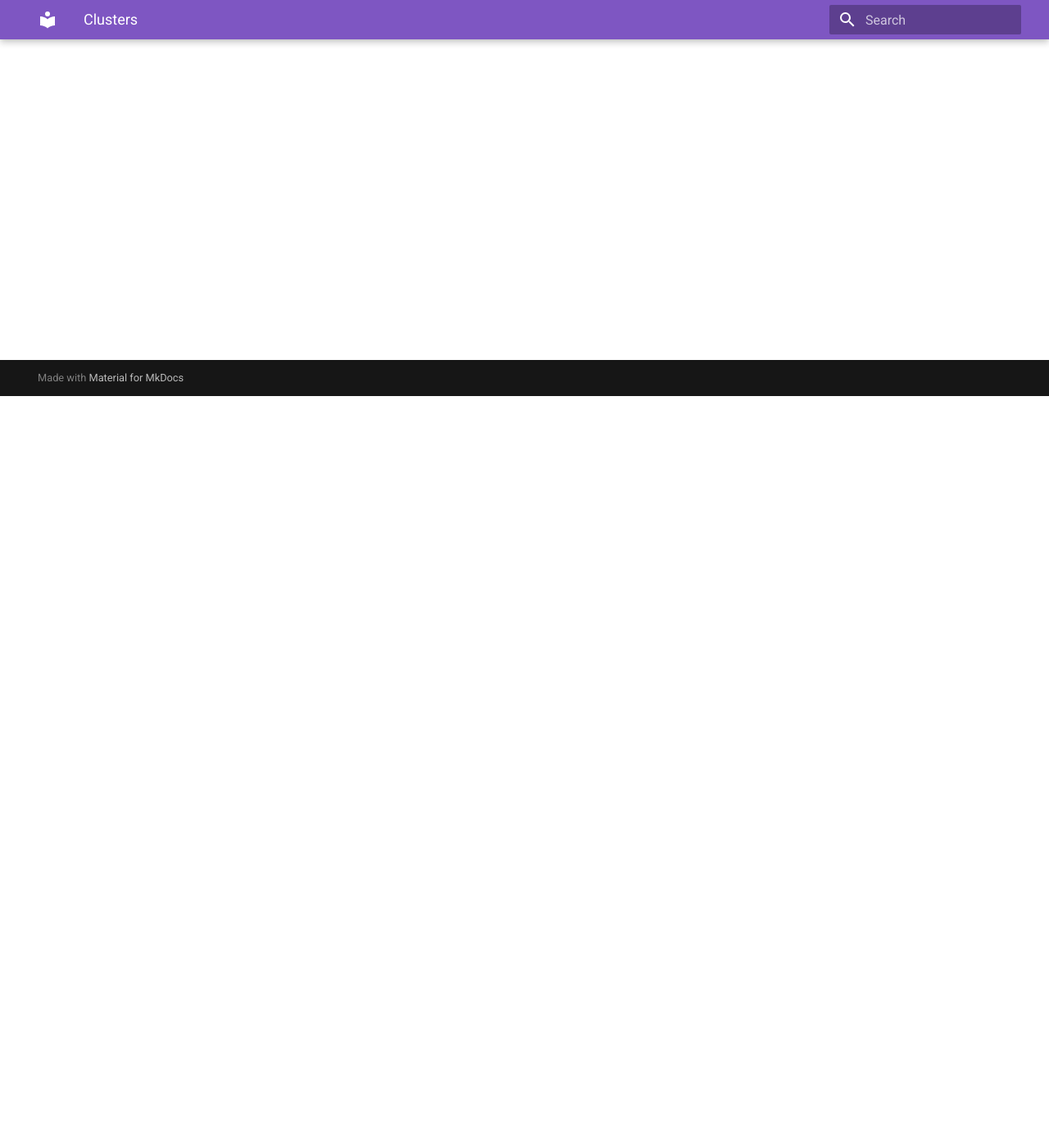
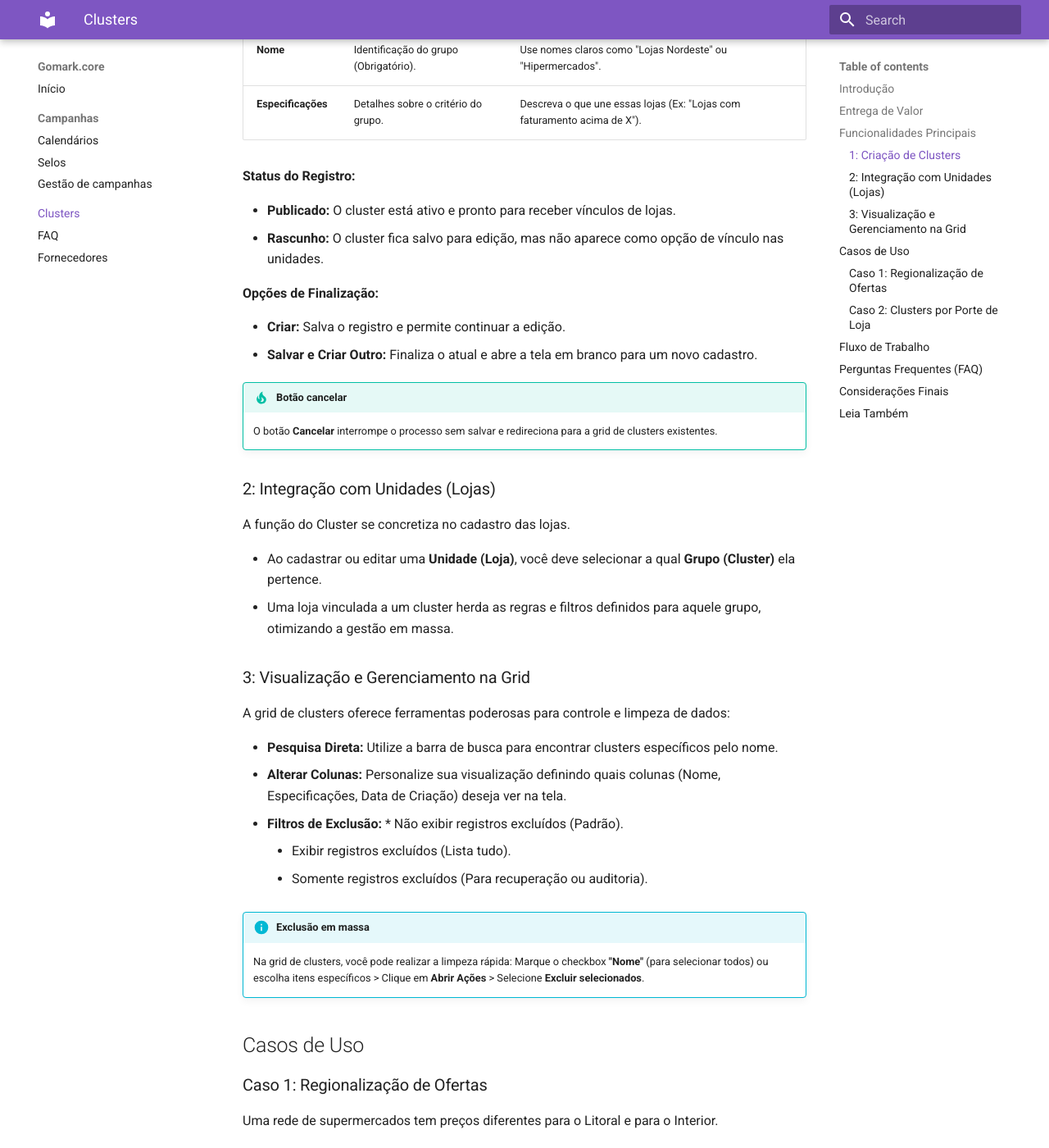
Before and after one commit to suporte552/documentacao, an MkDocs documentation site: the page built from docs/Clusters.md, in a window 1280 px wide and 1400 px high, scrolled down 917 px. Shown: the whole window at 82% size. Built offline with MkDocs 1.6.1 and Material for MkDocs 9.7.7, drawn with Linux system fonts in a browser that asks for light colours; some of the changed text lies outside the part shown.

Commit message:
vault backup: 2026-04-01 14:52:14

````diff
--- a/docs/Clusters.md
+++ b/docs/Clusters.md
@@ -1 +1,108 @@
-teste
+
+## Introdução
+
+Os **Grupos** (também chamados de Clusters) são uma forma essencial de organizar suas unidades de negócio. Eles funcionam como pastas inteligentes que agrupam lojas com características em comum — seja por região geográfica, porte da unidade, perfil de público ou qualquer critério estratégico que faça sentido para sua operação.
+
+!!! info "Caminho"
+    Menu Lateral esquerdo → Operacional → Clusters
+
+## Entrega de Valor
+
+- **Segmentação Estratégica:** Permite aplicar ações específicas para grupos selecionados de lojas.
+- **Organização Logística:** Facilita a gestão de unidades por proximidade ou região.
+- **Agilidade em Escala:** Ao atualizar um cluster, você impacta todas as lojas vinculadas a ele.
+- **Padronização:** Garante que lojas com o mesmo perfil recebam a mesma comunicação ou sortimento.
+
+
+## Funcionalidades Principais
+### 1: Criação de Clusters
+Acesse **Operacional -> Clusters** e clique em **Criar**. Preencha as informações conforme a tabela abaixo:
+
+|**Campo**|**Descrição**|**Dica de Ouro**|
+|---|---|---|
+|**Nome**|Identificação do grupo (Obrigatório).|Use nomes claros como "Lojas Nordeste" ou "Hipermercados".|
+|**Especificações**|Detalhes sobre o critério do grupo.|Descreva o que une essas lojas (Ex: "Lojas com faturamento acima de X").|
+
+**Status do Registro:**
+
+- **Publicado:** O cluster está ativo e pronto para receber vínculos de lojas.
+- **Rascunho:** O cluster fica salvo para edição, mas não aparece como opção de vínculo nas unidades.
+
+**Opções de Finalização:**
+
+- **Criar:** Salva o registro e permite continuar a edição.
+- **Salvar e Criar Outro:** Finaliza o atual e abre a tela em branco para um novo cadastro.
+
+
+!!! tip "Botão cancelar"
+    O botão **Cancelar** interrompe o processo sem salvar e redireciona para a grid de clusters existentes.
+
+### 2: Integração com Unidades (Lojas)
+A função do Cluster se concretiza no cadastro das lojas.
+
+- Ao cadastrar ou editar uma **Unidade (Loja)**, você deve selecionar a qual **Grupo (Cluster)** ela pertence.
+- Uma loja vinculada a um cluster herda as regras e filtros definidos para aquele grupo, otimizando a gestão em massa.
+
+
+### 3: Visualização e Gerenciamento na Grid
+A grid de clusters oferece ferramentas poderosas para controle e limpeza de dados:
+
+- **Pesquisa Direta:** Utilize a barra de busca para encontrar clusters específicos pelo nome.
+- **Alterar Colunas:** Personalize sua visualização definindo quais colunas (Nome, Especificações, Data de Criação) deseja ver na tela.
+- **Filtros de Exclusão:** * Não exibir registros excluídos (Padrão).
+
+    - Exibir registros excluídos (Lista tudo).
+    - Somente registros excluídos (Para recuperação ou auditoria).
+
+
+!!! info "Exclusão em massa"
+    Na grid de clusters, você pode realizar a limpeza rápida: Marque o checkbox **"Nome"** (para selecionar todos) ou escolha itens específicos > Clique em **Abrir Ações** > Selecione **Excluir selecionados**.
+
+
+## Casos de Uso
+### Caso 1: Regionalização de Ofertas
+Uma rede de supermercados tem preços diferentes para o Litoral e para o Interior.
+
+- **A Prática:** Cria-se o Cluster "Litoral" e o Cluster "Interior". As lojas são vinculadas aos seus respectivos grupos.
+- **O Resultado:** Ao lançar uma campanha, o marketing seleciona o Cluster "Litoral" e o sistema automaticamente sabe quais lojas devem receber aquela comunicação.
+
+### Caso 2: Clusters por Porte de Loja
+Uma franquia possui lojas "Express" (pequenas) e lojas "Premium" (grandes).
+
+- **A Prática:** Agrupar lojas pelo tamanho garante que modelos de mídia de grande formato não sejam enviados por engano para lojas pequenas que não têm espaço físico para exposição.
+
+## Fluxo de Trabalho
+
+
+```mermaid
+graph TD
+    A[Acessar Operacional > Clusters] --> B[Clicar em Criar]
+    B --> C[Definir Nome e Detalhes]
+    C --> D{Definir Status}
+    D -->|Publicado| E[Disponível para Vínculo]
+    D -->|Rascunho| F[Apenas para Consulta/Edição]
+
+    E --> G[Acessar Cadastro de Unidade/Loja]
+    G --> H[Vincular Loja ao Cluster]
+
+    A --> I[Gerenciar na Grid]
+    I --> J[Filtrar Excluídos / Alterar Colunas]
+```
+
+---
+
+## Perguntas Frequentes (FAQ)
+
+!!! question "O que acontece com as lojas se eu excluir um Cluster?"
+    As lojas não são excluídas, mas perdem o vínculo com o grupo. Elas ficarão "órfãs" de cluster até que você as vincule a um novo grupo manualmente.
+
+!!! question "Posso trocar uma loja de cluster a qualquer momento?"
+    Sim. Basta editar o cadastro da Unidade (Loja) e selecionar o novo cluster desejado. A mudança é instantânea para fins de filtragem.
+
+!!! question "Para que serve o filtro de 'Registros Excluídos'?"
+    Ele serve para manter o histórico. Se você excluiu um cluster por engano, pode filtrar por "Somente excluídos" para consultar os dados que estavam lá anteriormente.
+
+## Considerações Finais
+A organização por clusters é a base para uma comunicação segmentada e eficiente. Grupos bem definidos evitam erros de logística e garantem que a mensagem certa chegue à unidade correta, poupando tempo operacional da equipe de marketing e vendas.
+
+## Leia Também
````
Also changed, not shown: 1 other file.
